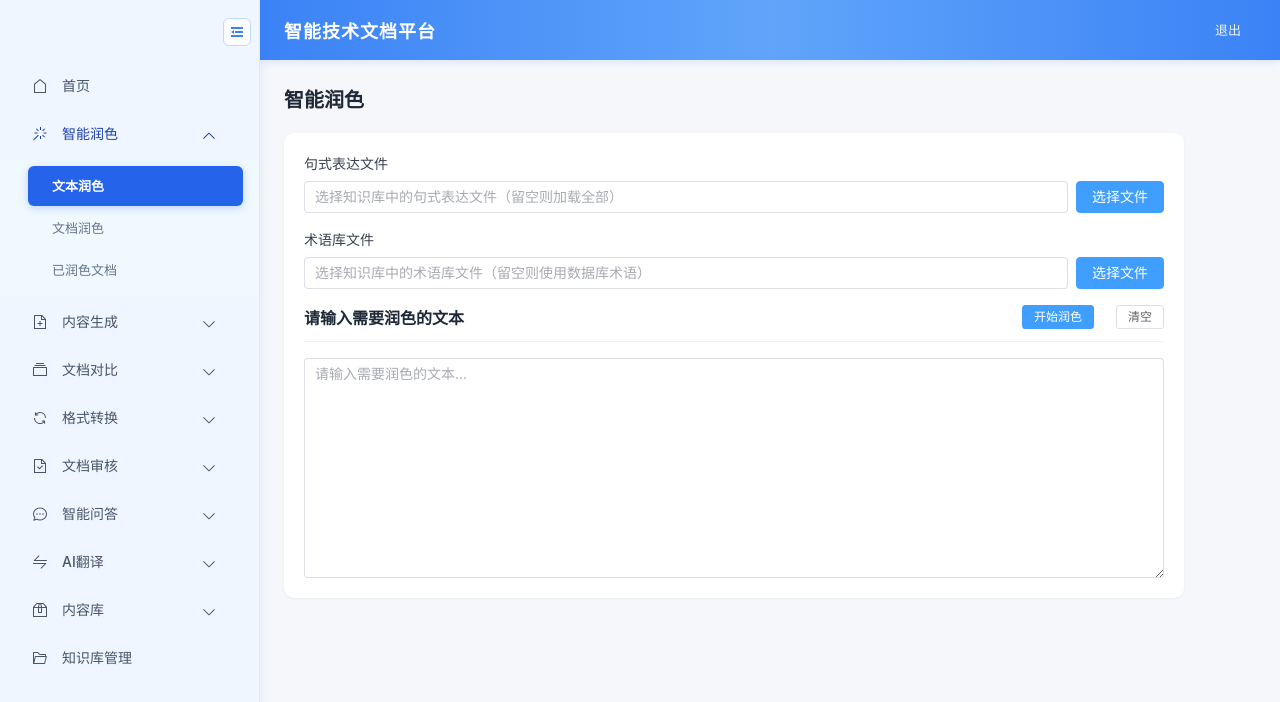
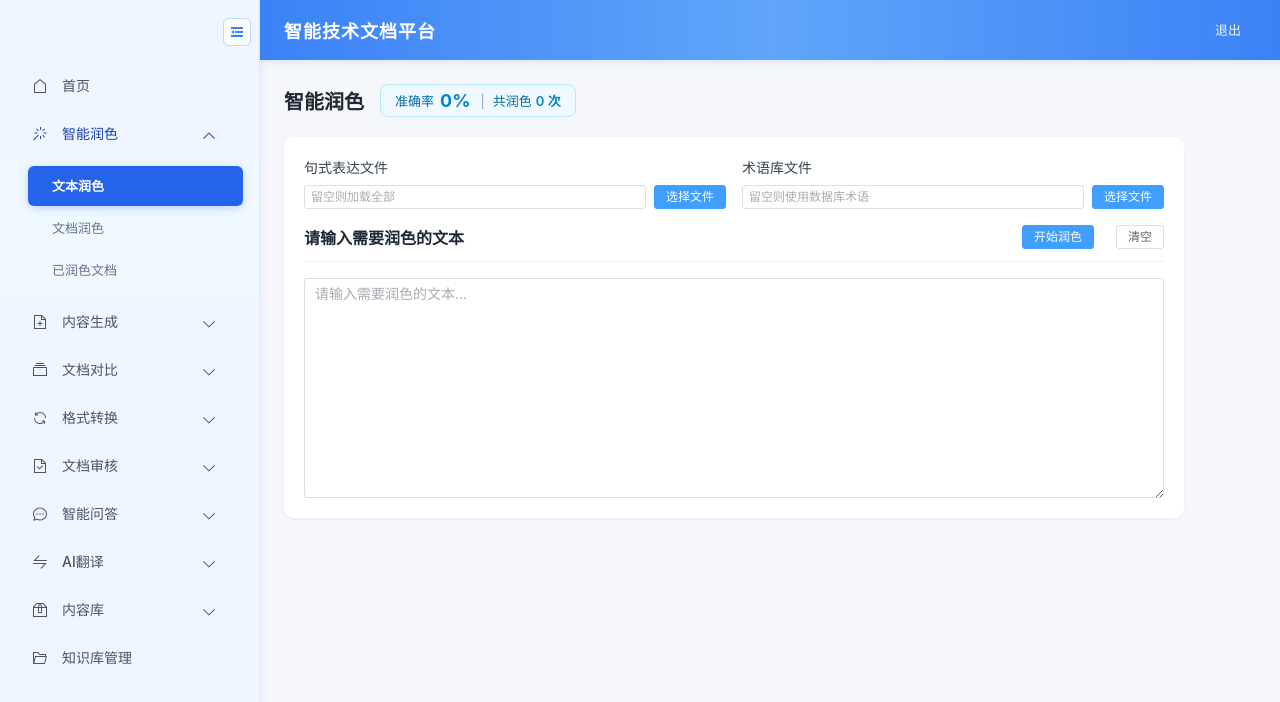
Before and after one commit to caoyuanyuan-glitch/smart-doc-platform, a Vue app in the folder frontend/: page /polish in a window 1280 px wide. Shown: the top 702 px of the page. Built offline with nearby package versions, Linux system fonts and the light colour scheme; no server answers.

Commit message:
feat: 重排布局+写入规则改为写入选中文件+统计卡片始终显示并重设计

```diff
--- a/frontend/src/api/index.js
+++ b/frontend/src/api/index.js
@@ -166,13 +166,15 @@ export const polishAPI = {
     })
   },
   deletePolishedDocument: (id) => instance.delete(`/polish/${id}`),
-  submitFeedback: (originalText, polishedText, accuracy, corrections, target) =>
+  submitFeedback: (originalText, polishedText, accuracy, corrections, target, terminologyFileId, sentenceFileId) =>
     instance.post('/polish/feedback', {
       original_text: originalText,
       polished_text: polishedText,
       accuracy,
       corrections,
-      target
+      target,
+      terminology_file_id: terminologyFileId || null,
+      sentence_file_id: sentenceFileId || null
     }),
   getFeedbackStats: () => instance.get('/polish/feedback/stats')
 }
--- a/frontend/src/views/Polish.vue
+++ b/frontend/src/views/Polish.vue
@@ -59,28 +59,33 @@
     <div v-if="currentView === 'text'">
       <div class="page-title-row">
         <h2 class="page-title">智能润色</h2>
-        <div class="stats-card" v-if="feedbackStats.totalCount > 0">
-          <span class="stats-label">累计润色准确率</span>
+        <div class="stats-card">
+          <span class="stats-label">准确率</span>
           <span class="stats-value">{{ feedbackStats.averageAccuracy }}%</span>
-          <span class="stats-sub">(共 {{ feedbackStats.totalCount }} 次)</span>
+          <span class="stats-sep">|</span>
+          <span class="stats-label">共润色</span>
+          <span class="stats-count">{{ feedbackStats.totalCount }} 次</span>
         </div>
       </div>
 
+      <!-- 文件选择行：句式 + 术语 同行 -->
       <div class="panel">
-        <div class="form-item">
+        <div class="file-select-row">
+          <div class="file-select-col">
             <label class="form-label">句式表达文件</label>
             <div class="input-with-button">
-            <el-input v-model="textSentenceFileName" readonly placeholder="选择知识库中的句式表达文件（留空则加载全部）" />
-            <el-button type="primary" @click="openTextSentencePicker">选择文件</el-button>
+              <el-input v-model="textSentenceFileName" size="small" readonly placeholder="留空则加载全部" />
+              <el-button type="primary" size="small" @click="openTextSentencePicker">选择文件</el-button>
               <el-button v-if="textSentenceFileId" size="small" @click="clearTextSentenceFile">清除</el-button>
             </div>
           </div>
-        <div class="form-item">
+          <div class="file-select-col">
             <label class="form-label">术语库文件</label>
             <div class="input-with-button">
-            <el-input v-model="textTerminologyFileName" readonly placeholder="选择知识库中的术语库文件（留空则使用数据库术语）" />
-            <el-button type="primary" @click="openTextTerminologyPicker">选择文件</el-button>
+              <el-input v-model="textTerminologyFileName" size="small" readonly placeholder="留空则使用数据库术语" />
+              <el-button type="primary" size="small" @click="openTextTerminologyPicker">选择文件</el-button>
               <el-button v-if="textTerminologyFileId" size="small" @click="clearTextTerminologyFile">清除</el-button>
+            </div>
           </div>
         </div>
         <div class="panel-header">
@@ -98,6 +103,7 @@
         />
       </div>
 
+      <!-- 润色结果行 -->
       <div v-if="result" class="panel">
         <div class="panel-header">
           <span>润色结果</span>
@@ -119,9 +125,10 @@
         </div>
       </div>
 
+      <!-- 意见反馈行（独立） -->
       <div v-if="result" class="panel feedback-panel">
         <div class="panel-header">
-          <span>润色反馈</span>
+          <span>意见反馈</span>
         </div>
         <div class="form-item">
           <label class="form-label">准确率评分 (0-100%)</label>
@@ -132,15 +139,15 @@
           <el-input
             v-model="feedbackCorrections"
             type="textarea"
-            :rows="4"
-            placeholder="每行一条，格式：非标准词 → 标准词&#10;例如：&#10;移液枪 → 移液器&#10;样品 → 样本"
+            :rows="3"
+            placeholder="每行一条，格式：非标准词 → 标准词&#10;例如：移液枪 → 移液器"
           />
         </div>
         <div class="form-item">
-          <label class="form-label">写入目标</label>
+          <label class="form-label">写入目标（将自动写入上方选中的对应文件）</label>
           <el-radio-group v-model="feedbackTarget">
-            <el-radio value="terminology">术语库（数据库）</el-radio>
-            <el-radio value="sentence_guide">句式清单（文件）</el-radio>
+            <el-radio value="terminology">术语库文件</el-radio>
+            <el-radio value="sentence_guide">句式表达文件</el-radio>
           </el-radio-group>
         </div>
         <div class="form-item" style="text-align: right">
@@ -476,6 +483,15 @@ async function submitFeedback() {
     ElMessage.warning('请先完成润色再提交反馈')
     return
   }
+  // 验证文件选择
+  if (feedbackTarget.value === 'terminology' && !textTerminologyFileId.value) {
+    ElMessage.warning('请先在上方选择术语库文件')
+    return
+  }
+  if (feedbackTarget.value === 'sentence_guide' && !textSentenceFileId.value) {
+    ElMessage.warning('请先在上方选择句式表达文件')
+    return
+  }
   feedbackLoading.value = true
   try {
     const resp = await polishAPI.submitFeedback(
@@ -483,17 +499,18 @@ async function submitFeedback() {
       result.value.polished,
       feedbackAccuracy.value,
       feedbackCorrections.value,
-      feedbackTarget.value
+      feedbackTarget.value,
+      textTerminologyFileId.value,
+      textSentenceFileId.value
     )
     const data = resp.data || {}
-    const targetName = feedbackTarget.value === 'terminology' ? '术语库' : '句式清单'
+    const targetName = feedbackTarget.value === 'terminology' ? '术语文件' : '句式文件'
     if (data.processed_count > 0) {
       ElMessage.success(`反馈已提交，已将 ${data.processed_count} 条修正写入${targetName}`)
     } else {
       ElMessage.success('反馈已提交')
     }
     feedbackCorrections.value = ''
-    // 刷新准确率统计
     await loadFeedbackStats()
   } catch (e) {
     const errorMsg = e.response?.data?.detail || e.message || '未知错误'
@@ -539,30 +556,36 @@ onMounted(() => {
 }
 
 .stats-card {
-  display: flex;
+  display: inline-flex;
   align-items: center;
-  gap: 6px;
-  background: linear-gradient(135deg, #ecfdf5, #d1fae5);
-  border: 1px solid #6ee7b7;
+  gap: 4px;
+  background: #f0f9ff;
+  border: 1px solid #bae6fd;
   border-radius: 8px;
-  padding: 6px 14px;
+  padding: 5px 14px;
   font-size: 13px;
 }
 
 .stats-label {
-  color: #065f46;
+  color: #0369a1;
   font-weight: 500;
 }
 
 .stats-value {
-  color: #059669;
+  color: #0284c7;
   font-size: 18px;
   font-weight: 700;
+  margin: 0 2px;
 }
 
-.stats-sub {
-  color: #6b7280;
-  font-size: 12px;
+.stats-sep {
+  color: #94a3b8;
+  margin: 0 4px;
+}
+
+.stats-count {
+  color: #0284c7;
+  font-weight: 600;
 }
 
 .panel {
@@ -571,6 +594,17 @@ onMounted(() => {
   padding: 20px;
   margin-bottom: 20px;
   box-shadow: 0 1px 3px rgba(0, 0, 0, 0.05);
+}
+
+.file-select-row {
+  display: flex;
+  gap: 16px;
+  margin-bottom: 16px;
+}
+
+.file-select-col {
+  flex: 1;
+  min-width: 0;
 }
 
 .panel-header {
```
Also changed, not shown: 1 other file (tests, documents, lock files or other folders). Lines whose indentation alone changed are shown as unchanged.
